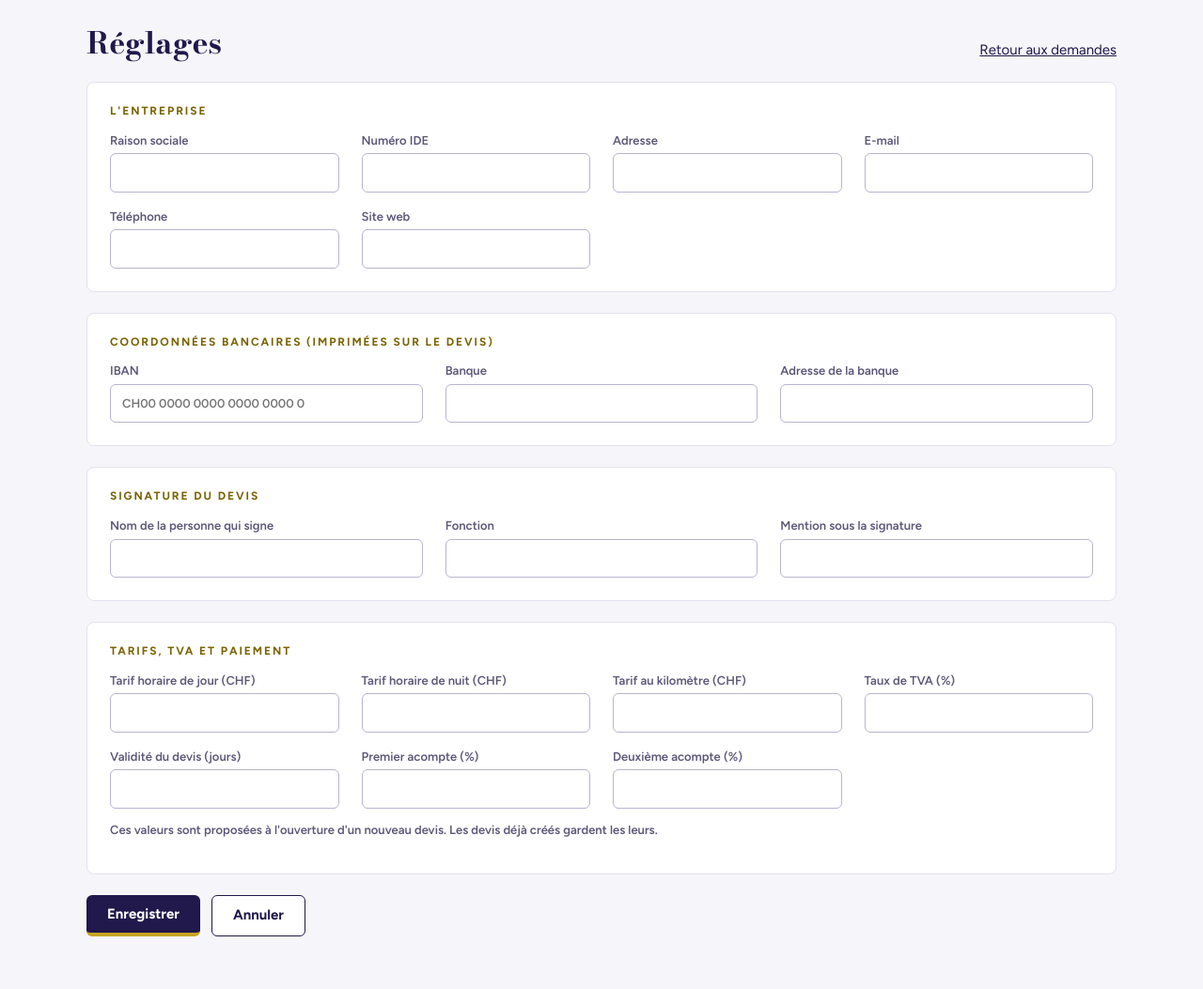
After one commit to Nanssss1980/malewa-backoffice, a Flask app: template templates/reglages.html in a window 1280 px wide. The commit adds this page. Shown: the whole page at 94% size. Run offline with Flask 3, Linux system fonts and the light colour scheme; the template is opened without the code that fills it, so the values that code supplies are empty.

Commit message:
Add files via upload

```diff
--- a/app.py
+++ b/app.py
@@ -467,6 +467,75 @@ def modifier_devis(identifiant):  # affiche et traite le formulaire
     return rendre_devis_form(demande, devis_actuel.get("saisie") or valeurs_initiales(demande, db.reglages(jeton())), [], True, identifiant)  # formulaire prérempli avec la saisie d'origine
 
 
+# ---------------------------------------------------------------- réglages
+CHAMPS_TEXTE_REGLAGES = ["raison_sociale", "adresse", "numero_ide", "site_web", "email", "telephone", "banque", "adresse_banque", "signataire_nom", "signataire_fonction", "mention_signature"]  # champs texte libres
+CHAMPS_NOMBRE_REGLAGES = [  # code, libellé, minimum, maximum
+    ("tarif_horaire", "Tarif horaire de jour", Decimal("0"), Decimal("500")),
+    ("tarif_horaire_nuit", "Tarif horaire de nuit", Decimal("0"), Decimal("500")),
+    ("tarif_km", "Tarif au kilomètre", Decimal("0"), Decimal("20")),
+    ("taux_tva", "Taux de TVA", Decimal("0"), Decimal("30")),
+    ("pourcentage_acompte_1", "Premier acompte (%)", Decimal("0"), Decimal("100")),
+    ("pourcentage_acompte_2", "Deuxième acompte (%)", Decimal("0"), Decimal("100")),
+]
+
+
+def iban_valide(iban):  # vérifie la longueur et la clé de contrôle (modulo 97) d'un IBAN
+    if not re.fullmatch(r"[A-Z]{2}\d{2}[A-Z0-9]{11,30}", iban):  # forme générale
+        return False  # refusé
+    if iban[:2] in ("CH", "LI") and len(iban) != 21:  # IBAN suisse ou liechtensteinois : 21 caractères
+        return False  # refusé
+    deplace = iban[4:] + iban[:4]  # déplace les 4 premiers caractères à la fin
+    chiffres = "".join(str(int(c, 36)) for c in deplace)  # lettres converties en nombres (A = 10 ...)
+    return int(chiffres) % 97 == 1  # clé de contrôle correcte
+
+
+def iban_lisible(iban):  # CH9300762011623852957 devient CH93 0076 2011 6238 5295 7
+    return " ".join(iban[i:i + 4] for i in range(0, len(iban), 4))  # groupes de 4
+
+
+@app.route("/reglages", methods=["GET", "POST"])  # écran des réglages
+@admin_requis  # réservé aux admins (l'IBAN et la banque ne sont pas pour tout le monde)
+def reglages():  # affiche et enregistre les réglages
+    if request.method == "POST":  # formulaire envoyé
+        erreurs = []  # messages à corriger
+        valeurs = {nom: texte(request.form, nom) for nom in CHAMPS_TEXTE_REGLAGES}  # champs texte
+        if valeurs["email"] and not re.fullmatch(r"[^@\s]+@[^@\s]+\.[^@\s]+", valeurs["email"]):  # e-mail mal formé
+            erreurs.append("L'adresse e-mail n'est pas valide.")  # message
+        brut_iban = re.sub(r"\s", "", request.form.get("iban") or "").upper()  # IBAN sans espaces
+        if brut_iban and not iban_valide(brut_iban):  # IBAN rempli mais faux
+            erreurs.append("L'IBAN n'est pas valide : vérifie les chiffres (une IBAN suisse a 21 caractères).")  # message
+        valeurs["iban"] = iban_lisible(brut_iban) if brut_iban else None  # enregistré avec espaces
+        for nom, libelle, minimum, maximum in CHAMPS_NOMBRE_REGLAGES:  # nombres décimaux
+            brut = (request.form.get(nom) or "").strip().replace(",", ".")  # virgule acceptée
+            try:  # lecture du nombre
+                nombre = Decimal(brut)  # conversion exacte
+            except Exception:  # texte invalide ou vide
+                erreurs.append(f"{libelle} : saisis un nombre.")  # message
+                continue  # champ suivant
+            if not nombre.is_finite() or nombre < minimum or nombre > maximum:  # hors limites
+                erreurs.append(f"{libelle} : entre {minimum} et {maximum}.")  # message
+            valeurs[nom] = nombre  # garde la valeur
+        brut_jours = (request.form.get("validite_jours") or "").strip()  # durée de validité
+        if brut_jours.isdigit() and 1 <= int(brut_jours) <= 365:  # entier raisonnable
+            valeurs["validite_jours"] = int(brut_jours)  # garde la valeur
+        else:  # invalide
+            erreurs.append("Validité du devis : un nombre de jours entre 1 et 365.")  # message
+        a1, a2 = valeurs.get("pourcentage_acompte_1"), valeurs.get("pourcentage_acompte_2")  # acomptes
+        if isinstance(a1, Decimal) and isinstance(a2, Decimal) and a1 + a2 > 100:  # plus que le total
+            erreurs.append("Les deux acomptes dépassent 100 % du total.")  # message
+        if not valeurs["raison_sociale"]:  # nom obligatoire
+            erreurs.append("La raison sociale est obligatoire.")  # message
+        if erreurs:  # affiche à nouveau avec la saisie
+            saisie = {**request.form, "iban": request.form.get("iban", "")}  # valeurs retapées
+            return render_template("reglages.html", valeurs=saisie, erreurs=erreurs), 422  # erreur de validation
+        db.modifier_reglages(jeton(), valeurs)  # enregistre
+        flash("Réglages enregistrés. Ils s'appliquent aux prochains devis et PDF.", "ok")  # confirmation
+        return redirect(url_for("reglages"))  # évite le renvoi du formulaire
+    courants = db.reglages(jeton())  # réglages enregistrés
+    valeurs = {cle: (nombre_texte(v) if cle in [c[0] for c in CHAMPS_NOMBRE_REGLAGES] + ["validite_jours"] else (v or "")) for cle, v in courants.items()}  # texte prêt pour les champs
+    return render_template("reglages.html", valeurs=valeurs, erreurs=[])  # affiche le formulaire
+
+
 @app.route("/sante")  # page de contrôle pour l'hébergeur (aucune donnée)
 def sante():  # répond « ok »
     return "ok"  # texte simple
--- a/donnees_supabase.py
+++ b/donnees_supabase.py
@@ -97,6 +97,9 @@ class Donnees:  # regroupe tous les échanges avec la base
         reponse = self._client(jeton).table("reglages").select("*").eq("id", 1).execute()  # lecture
         return reponse.data[0] if reponse.data else {}  # dictionnaire vide si absent
 
+    def modifier_reglages(self, jeton, valeurs):  # enregistre les réglages (ligne unique id = 1, réservé aux admins par la RLS)
+        self._client(jeton).table("reglages").update(self._json(valeurs)).eq("id", 1).execute()  # mise à jour
+
     def devis_de_demande(self, jeton, demande_id):  # liste des devis d'une demande, du plus récent au plus ancien
         return self._client(jeton).table("devis").select("id, numero, version, statut, date_emission, total_ttc").eq("demande_id", demande_id).order("cree_le", desc=True).execute().data  # lecture
 
--- a/templates/base.html
+++ b/templates/base.html
@@ -12,7 +12,7 @@
   {% if utilisateur %}
   <header class="bar">
     <a class="marque" href="{{ url_for('liste_demandes') }}">MALEWA</a>
-    <nav aria-label="Navigation principale"><a href="{{ url_for('liste_demandes') }}">Demandes</a></nav>
+    <nav aria-label="Navigation principale"><a href="{{ url_for('liste_demandes') }}">Demandes</a>{% if utilisateur.role == 'admin' %}<a href="{{ url_for('reglages') }}">Réglages</a>{% endif %}</nav>
     <div class="moi">
       <span>{{ utilisateur.nom }} ({{ 'modification' if utilisateur.role == 'admin' else 'lecture seule' }})</span>
       <form method="post" action="{{ url_for('deconnexion') }}">
--- /dev/null
+++ b/templates/reglages.html
@@ -0,0 +1,66 @@
+{% extends "base.html" %}
+{% block titre %}Réglages{% endblock %}
+{% block contenu %}
+<div class="entete">
+  <h1>Réglages</h1>
+  <a href="{{ url_for('liste_demandes') }}">Retour aux demandes</a>
+</div>
+{% if erreurs %}
+<div class="message erreur" role="alert">
+  <strong>À corriger :</strong>
+  <ul>{% for e in erreurs %}<li>{{ e }}</li>{% endfor %}</ul>
+</div>
+{% endif %}
+<form method="post" class="formulaire">
+  <input type="hidden" name="_csrf" value="{{ csrf_token }}">
+
+  <section class="carte">
+    <h2>L'entreprise</h2>
+    <div class="grille">
+      <label>Raison sociale<input name="raison_sociale" value="{{ valeurs.get('raison_sociale', '') }}" required></label>
+      <label>Numéro IDE<input name="numero_ide" value="{{ valeurs.get('numero_ide', '') }}"></label>
+      <label>Adresse<input name="adresse" value="{{ valeurs.get('adresse', '') }}"></label>
+      <label>E-mail<input type="email" name="email" value="{{ valeurs.get('email', '') }}"></label>
+      <label>Téléphone<input name="telephone" value="{{ valeurs.get('telephone', '') }}"></label>
+      <label>Site web<input name="site_web" value="{{ valeurs.get('site_web', '') }}"></label>
+    </div>
+  </section>
+
+  <section class="carte">
+    <h2>Coordonnées bancaires (imprimées sur le devis)</h2>
+    <div class="grille">
+      <label>IBAN<input name="iban" value="{{ valeurs.get('iban', '') }}" autocomplete="off" placeholder="CH00 0000 0000 0000 0000 0"></label>
+      <label>Banque<input name="banque" value="{{ valeurs.get('banque', '') }}"></label>
+      <label>Adresse de la banque<input name="adresse_banque" value="{{ valeurs.get('adresse_banque', '') }}"></label>
+    </div>
+  </section>
+
+  <section class="carte">
+    <h2>Signature du devis</h2>
+    <div class="grille">
+      <label>Nom de la personne qui signe<input name="signataire_nom" value="{{ valeurs.get('signataire_nom', '') }}"></label>
+      <label>Fonction<input name="signataire_fonction" value="{{ valeurs.get('signataire_fonction', '') }}"></label>
+      <label>Mention sous la signature<input name="mention_signature" value="{{ valeurs.get('mention_signature', '') }}"></label>
+    </div>
+  </section>
+
+  <section class="carte">
+    <h2>Tarifs, TVA et paiement</h2>
+    <div class="grille">
+      <label>Tarif horaire de jour (CHF)<input name="tarif_horaire" value="{{ valeurs.get('tarif_horaire', '') }}" inputmode="decimal"></label>
+      <label>Tarif horaire de nuit (CHF)<input name="tarif_horaire_nuit" value="{{ valeurs.get('tarif_horaire_nuit', '') }}" inputmode="decimal"></label>
+      <label>Tarif au kilomètre (CHF)<input name="tarif_km" value="{{ valeurs.get('tarif_km', '') }}" inputmode="decimal"></label>
+      <label>Taux de TVA (%)<input name="taux_tva" value="{{ valeurs.get('taux_tva', '') }}" inputmode="decimal"></label>
+      <label>Validité du devis (jours)<input name="validite_jours" value="{{ valeurs.get('validite_jours', '') }}" inputmode="numeric"></label>
+      <label>Premier acompte (%)<input name="pourcentage_acompte_1" value="{{ valeurs.get('pourcentage_acompte_1', '') }}" inputmode="decimal"></label>
+      <label>Deuxième acompte (%)<input name="pourcentage_acompte_2" value="{{ valeurs.get('pourcentage_acompte_2', '') }}" inputmode="decimal"></label>
+    </div>
+    <p class="libelle">Ces valeurs sont proposées à l'ouverture d'un nouveau devis. Les devis déjà créés gardent les leurs.</p>
+  </section>
+
+  <div class="actions">
+    <button class="btn" type="submit">Enregistrer</button>
+    <a class="btn secondaire" href="{{ url_for('liste_demandes') }}">Annuler</a>
+  </div>
+</form>
+{% endblock %}
```
Also changed, not shown: donnees_demo.py (+8 -2 lines).
